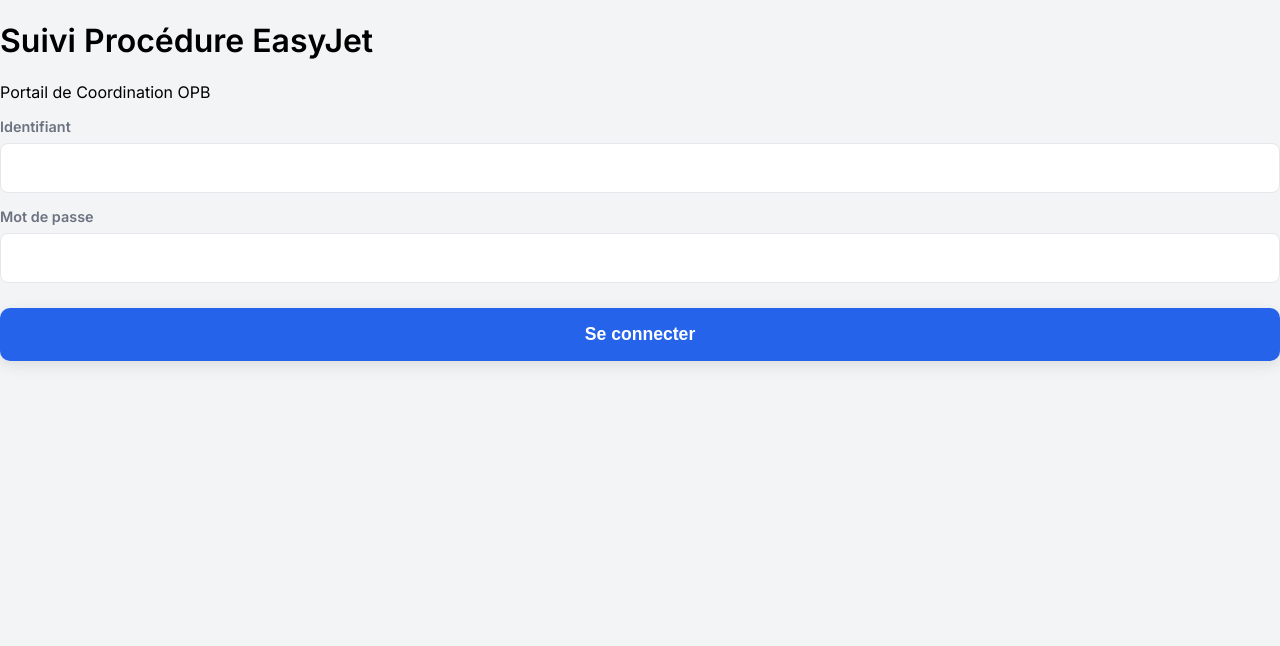
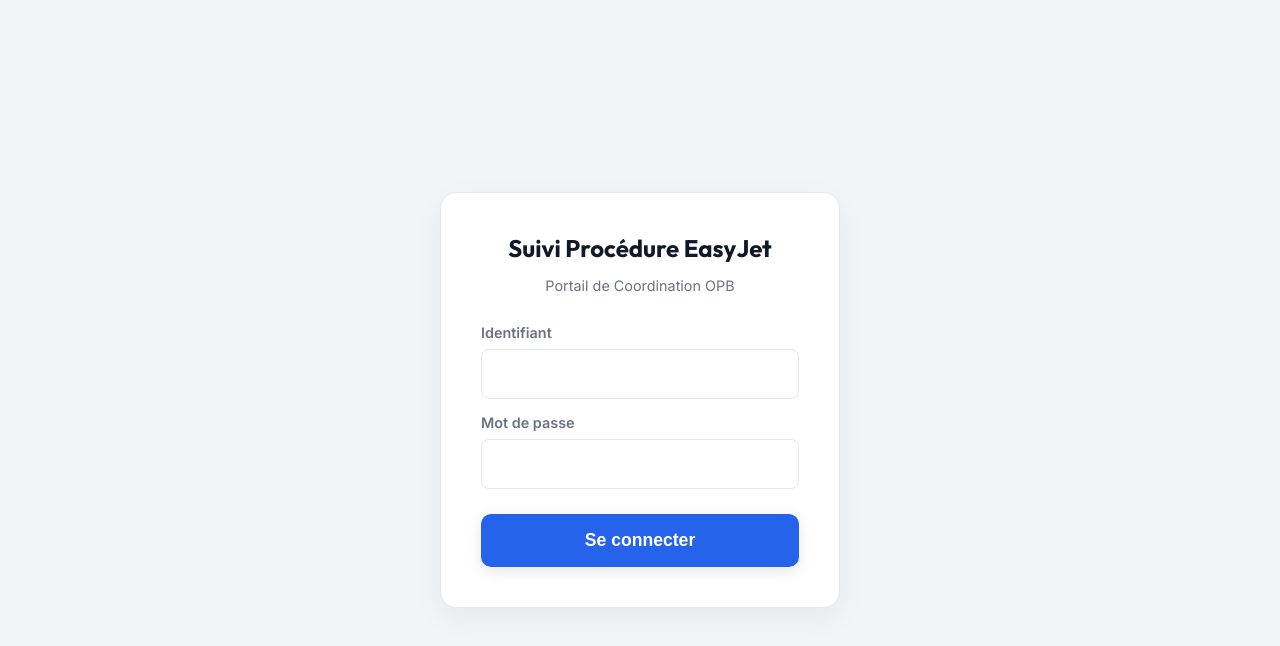
Before and after one commit to HichamHajla/SupervisionEasyJ, a React (Create React App) app: page / in a window 1280 px wide. Shown: the top 646 px of the page. Built offline with nearby package versions, Linux system fonts and the light colour scheme.

Commit message:
correction

```diff
--- a/src/Formulaire.css
+++ b/src/Formulaire.css
@@ -156,11 +156,6 @@
   gap: 15px;
 }
 
-/* On utilise 'screen and' pour que l'imprimante IGNORE cette règle mobile */
-@media screen and (max-width: 650px) {
-  .grid-2 { grid-template-columns: 1fr; }
-}
-
 /* ==========================================================================
    INPUTS & ERGONOMIE
    ========================================================================== */
@@ -258,6 +253,7 @@
   width: 100%; background-color: var(--accent-gv); color: white; border: none; padding: 16px;
   border-radius: 10px; font-size: 1.1rem; font-weight: bold; cursor: pointer;
   box-shadow: 0 4px 15px rgba(0,0,0,0.1); transition: transform 0.1s ease, box-shadow 0.2s ease;
+  box-sizing: border-box;
 }
 .btn-primary:active { transform: scale(0.98); }
 .btn-primary:disabled { opacity: 0.6; cursor: not-allowed; }
@@ -270,6 +266,100 @@
 .success-card { background-color: var(--card-bg); padding: 40px; border-radius: 16px; text-align: center; border: 1px solid rgba(16, 185, 129, 0.3); }
 .success-card h2 { color: var(--accent-oui); margin-top: 0; }
 .success-card p { color: var(--text-muted); margin-bottom: 30px; }
+
+/* ==========================================================================
+   PAGE DE LOGIN (BLINDAGE ANTI-SAFARI IPAD)
+   ========================================================================== */
+.login-page-wrapper {
+  display: flex;
+  justify-content: center;
+  align-items: center;
+  min-height: 100vh;
+  width: 100%;
+  padding: 20px;
+  box-sizing: border-box;
+}
+
+.login-box-strict {
+  background-color: var(--card-bg);
+  border: 1px solid var(--border-color);
+  border-radius: 16px;
+  padding: 40px;
+
+  /* C'est ici que l'iPad bloquait ! Ces trois lignes forcent la taille : */
+  width: 100%;
+  max-width: 400px;
+  flex: 0 1 400px;
+
+  box-sizing: border-box;
+  box-shadow: 0 10px 30px rgba(0,0,0,0.05);
+  margin: 0 auto;
+}
+
+.login-title {
+  font-family: 'Outfit', sans-serif;
+  font-size: 1.5rem;
+  color: var(--text-main);
+  text-align: center;
+  margin-bottom: 5px;
+  margin-top: 0;
+}
+
+.login-subtitle {
+  text-align: center;
+  color: var(--text-muted);
+  font-size: 0.9rem;
+  margin-bottom: 30px;
+}
+
+.login-error {
+  background-color: rgba(239, 68, 68, 0.1);
+  color: var(--accent-non);
+  padding: 10px;
+  border-radius: 8px;
+  text-align: center;
+  margin-bottom: 20px;
+  font-size: 0.9rem;
+  border: 1px solid rgba(239, 68, 68, 0.3);
+}
+
+.login-form .btn-primary {
+  margin-top: 10px;
+}
+
+/* ==========================================================================
+   BOUTON DE DÉCONNEXION (EN BAS DE PAGE)
+   ========================================================================== */
+.logout-container {
+  display: flex;
+  justify-content: flex-end;
+  margin-top: 40px;
+  padding-bottom: 20px;
+  border-top: 1px solid var(--border-color);
+  padding-top: 20px;
+}
+
+.logout-btn-bottom {
+  background-color: var(--card-bg);
+  color: var(--accent-non);
+  border: 1px solid rgba(239, 68, 68, 0.3);
+  padding: 8px 16px;
+  border-radius: 30px;
+  font-size: 0.85rem;
+  font-weight: 600;
+  cursor: pointer;
+  display: flex;
+  align-items: center;
+  gap: 8px;
+  transition: all 0.2s ease;
+  font-family: 'Inter', sans-serif;
+  box-shadow: 0 2px 5px rgba(0,0,0,0.02);
+}
+
+.logout-btn-bottom:hover {
+  background-color: rgba(239, 68, 68, 0.1);
+  border-color: var(--accent-non);
+}
 
 /* ==========================================================================
    HISTORIQUE (DESIGN PREMIUM)
@@ -370,109 +460,6 @@
 
 @keyframes popIn { from { opacity: 0; transform: scale(0.95) translateY(20px); } to { opacity: 1; transform: scale(1) translateY(0); } }
 
-/* MÉDIAS QUERIES - RESPONSIVE MOBILE (On utilise "screen and" pour ne pas casser l'impression) */
-@media screen and (max-width: 768px) {
-  .premium-card-top { grid-template-columns: 1fr; text-align: center; gap: 10px; }
-  .airport-gate { justify-self: center; }
-  .a4-fiche { padding: 15px; min-height: auto; }
-  .doc-header { flex-direction: column; gap: 15px; text-align: center; }
-  .doc-meta { text-align: center; }
-  .doc-grid-3, .doc-grid-4, .doc-grid-2 { grid-template-columns: 1fr; }
-  .box-value.highlight-gate { align-self: center; }
-  .modal-actions { flex-wrap: wrap; justify-content: center; }
-
-  /* ==========================================================================
-   PAGE DE CONNEXION (LOGIN)
-   ========================================================================== */
-.login-container {
-  display: flex;
-  align-items: center;
-  justify-content: center;
-  min-height: 100vh;
-  padding: 20px;
-}
-
-.login-box {
-  background-color: var(--card-bg);
-  border: 1px solid var(--border-color);
-  border-radius: 16px;
-  padding: 40px;
-  width: 100%;
-  max-width: 400px !important; /* Force Safari à respecter la limite */
-  box-sizing: border-box; /* Empêche les débordements */
-  box-shadow: 0 10px 30px rgba(0,0,0,0.05);
-  margin: auto; /* Sécurité supplémentaire pour le centrage */
-}
-
-.login-header {
-  text-align: center;
-  margin-bottom: 30px;
-}
-
-.login-header h1 {
-  font-family: 'Outfit', sans-serif;
-  font-size: 1.8rem;
-  color: var(--text-main);
-  margin: 0 0 5px 0;
-}
-
-.login-header p {
-  color: var(--text-muted);
-  margin: 0;
-  font-weight: 500;
-}
-
-.login-error {
-  background-color: rgba(239, 68, 68, 0.1);
-  color: var(--accent-non);
-  padding: 12px;
-  border-radius: 8px;
-  margin-bottom: 20px;
-  font-size: 0.9rem;
-  text-align: center;
-  border: 1px solid rgba(239, 68, 68, 0.2);
-}
-}
-
-/* ==========================================================================
-   BOUTON DE DÉCONNEXION (EN BAS DE PAGE)
-   ========================================================================== */
-.logout-container {
-  display: flex;
-  justify-content: flex-end;
-  margin-top: 40px;
-  padding-bottom: 20px;
-  border-top: 1px solid var(--border-color); /* Petite ligne de séparation discrète */
-  padding-top: 20px;
-}
-
-.login-form .btn-primary {
-  width: 100%;
-  box-sizing: border-box;
-}
-
-.logout-btn-bottom {
-  background-color: var(--card-bg);
-  color: var(--accent-non); /* ROUGE directement */
-  border: 1px solid rgba(239, 68, 68, 0.3);
-  padding: 8px 16px;
-  border-radius: 30px;
-  font-size: 0.85rem;
-  font-weight: 600;
-  cursor: pointer;
-  display: flex;
-  align-items: center;
-  gap: 8px;
-  transition: all 0.2s ease;
-  font-family: 'Inter', sans-serif;
-  box-shadow: 0 2px 5px rgba(0,0,0,0.02);
-}
-
-.logout-btn-bottom:hover {
-  background-color: rgba(239, 68, 68, 0.1);
-  border-color: var(--accent-non);
-}
-
 /* ==========================================================================
    PAGINATION PAR MOIS (HISTORIQUE)
    ========================================================================== */
@@ -532,11 +519,27 @@
   letter-spacing: 0.5px;
 }
 
-/* Version compacte pour mobile / tablettes */
-@media (max-width: 600px) {
+/* ==========================================================================
+   MÉDIAS QUERIES - RESPONSIVE MOBILE (Regroupé tout à la fin)
+   ========================================================================== */
+@media screen and (max-width: 768px) {
+  .grid-2 { grid-template-columns: 1fr; }
+
+  .premium-card-top { grid-template-columns: 1fr; text-align: center; gap: 10px; }
+  .airport-gate { justify-self: center; }
+
+  .a4-fiche { padding: 15px; min-height: auto; }
+  .doc-header { flex-direction: column; gap: 15px; text-align: center; }
+  .doc-meta { text-align: center; }
+  .doc-grid-3, .doc-grid-4, .doc-grid-2 { grid-template-columns: 1fr; }
+  .box-value.highlight-gate { align-self: center; }
+  .modal-actions { flex-wrap: wrap; justify-content: center; }
+}
+
+@media screen and (max-width: 600px) {
   .month-pagination { padding: 10px 15px; }
   .nav-btn { padding: 10px; border-radius: 10px; }
-  .nav-btn-text { display: none; } /* On cache le texte, on garde que la flèche ! */
+  .nav-btn-text { display: none; }
   .month-display { font-size: 1.1rem; }
 }
 
@@ -554,7 +557,7 @@
   body { background-color: #FFF !important; margin: 0 !important; padding: 0 !important; }
   .app-wrapper { overflow: visible !important; }
 
-  /* On "décroche" la modale pour l'imprimante (C'était ça le bug qui coupait la page !) */
+  /* On "décroche" la modale pour l'imprimante */
   .modal-overlay {
     position: absolute !important;
     top: 0 !important;
@@ -572,13 +575,13 @@
     left: 0 !important;
     top: 0 !important;
     width: 210mm !important;
-    height: 296mm !important; /* On triche de 1mm pour éviter une page blanche à la fin */
+    height: 296mm !important;
     margin: 0 !important;
-    padding: 12mm 15mm !important; /* Marges un peu réduites pour que tout rentre */
+    padding: 12mm 15mm !important;
     box-shadow: none !important;
     border: none !important;
     animation: none !important;
-    overflow: hidden !important; /* Interdit formellement de déborder sur la page 2 */
+    overflow: hidden !important;
   }
 
   /* On force le respect des couleurs */
--- a/src/Login.js
+++ b/src/Login.js
@@ -2,69 +2,56 @@
 import { supabase } from './supabaseClient';
 
 export default function Login() {
-  // On remplace 'email' par 'username' pour que ce soit plus clair
-  const [username, setUsername] = useState('');
+  const [email, setEmail] = useState('');
   const [password, setPassword] = useState('');
   const [loading, setLoading] = useState(false);
-  const [errorMsg, setErrorMsg] = useState('');
+  const [error, setError] = useState(null);
 
   const handleLogin = async (e) => {
     e.preventDefault();
     setLoading(true);
-    setErrorMsg('');
-
-    // --- LA MAGIE EST ICI ---
-    // On construit l'adresse email complète de manière invisible
-    // On enlève aussi les espaces accidentels et on met en minuscules par sécurité
-    const cleanUsername = username.trim().toLowerCase();
-    const fullEmail = `${cleanUsername}@gvapp.com`;
+    setError(null);
 
     const { error } = await supabase.auth.signInWithPassword({
-      email: fullEmail,
-      password: password,
+      email,
+      password,
     });
 
     if (error) {
-      setErrorMsg("Identifiant ou mot de passe incorrect.");
+      setError(error.message);
     }
     setLoading(false);
   };
 
   return (
-    <div className="login-container">
-      <div className="login-box">
-        <div className="login-header">
-          <h1>Suivi Procédure EasyJet</h1>
-          <p>Portail de Coordination OPB</p>
-        </div>
+    <div className="login-page-wrapper">
+      <div className="login-box-strict">
+        <h2 className="login-title">Suivi Procédure EasyJet</h2>
+        <p className="login-subtitle">Portail de Coordination OPB</p>
 
-        {errorMsg && <div className="login-error">{errorMsg}</div>}
+        {error && <div className="login-error">Erreur d'identifiant ou de mot de passe</div>}
 
         <form onSubmit={handleLogin} className="login-form">
           <div className="ui-group">
             <label>Identifiant</label>
             <input
-              type="text"
+              type="email"
+              value={email}
+              onChange={(e) => setEmail(e.target.value)}
               required
-              value={username}
-              onChange={(e) => setUsername(e.target.value)}
-              autoCapitalize="none" /* Empêche l'iPad de mettre une majuscule automatique */
-              autoCorrect="off"
             />
           </div>
-
           <div className="ui-group">
             <label>Mot de passe</label>
             <input
               type="password"
-              required
               value={password}
               onChange={(e) => setPassword(e.target.value)}
+              required
             />
           </div>
-
-          <button type="submit" disabled={loading} className="btn-primary" style={{marginTop: '10px'}}>
-            {loading ? 'Connexion...' : 'Se connecter'}
+          <button type="submit" className="btn-primary" disabled={loading}>
+            {loading ? 'Connexion en cours...' : 'Se connecter'}
           </button>
         </form>
       </div>
```
